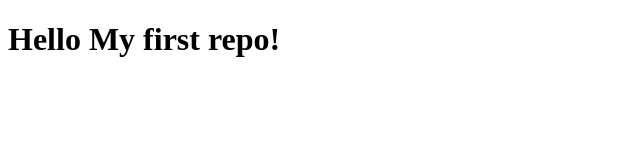
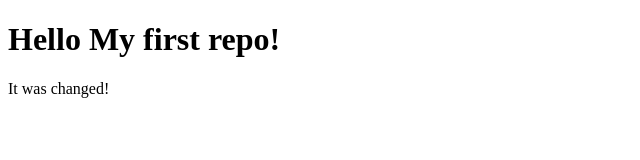
Before and after one commit to AbduboriyMirzayev/first-repo, a plain HTML site: page index.html in a window 1280 px wide. Shown: the whole page, without its empty margins (0-640 px from the left). Drawn offline with Linux system fonts and the light colour scheme.

Commit message:
add description text

```diff
--- a/index.html
+++ b/index.html
@@ -7,5 +7,6 @@
   </head>
   <body>
     <h1>Hello My first repo!</h1>
+    <p>It was changed!</p>
   </body>
 </html>
```
